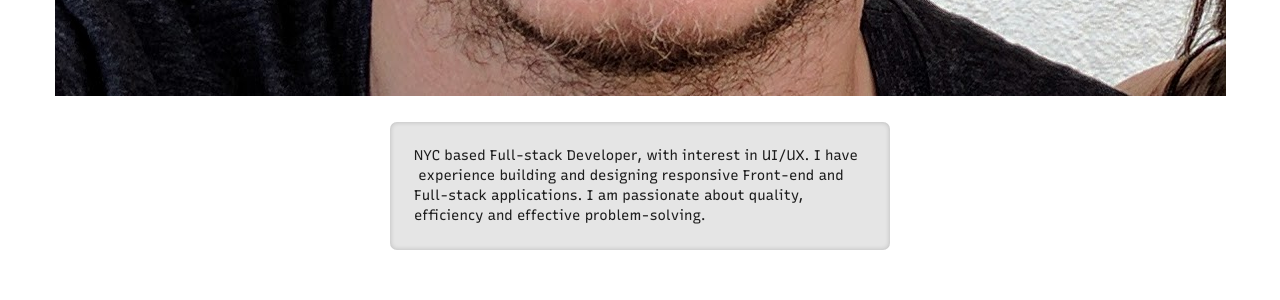
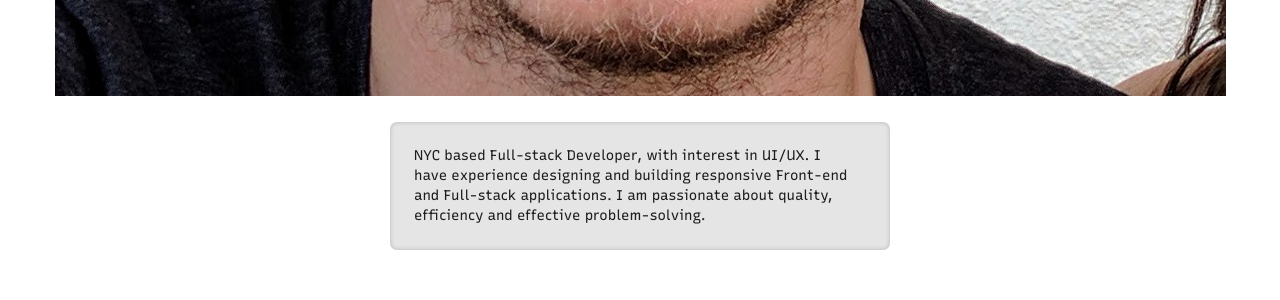
Before and after one commit to darwin911/portfolio-react, a React (Create React App) app: page / in a window 1280 px wide. Shown: the part 2000-2300 px from the top of the page. Built offline with nearby package versions, Linux system fonts and the light colour scheme.

Commit message:
fix minor typo

```diff
--- a/src/assets/data.js
+++ b/src/assets/data.js
@@ -8,7 +8,7 @@ import calc from '../assets/images/calc.png';
 
 const data = {
   blurb:
-    'NYC based Full-stack Developer, with interest in UI/UX. I have  experience building and designing responsive Front-end and Full-stack applications. I am passionate about quality, efficiency and effective problem-solving.',
+    'NYC based Full-stack Developer, with interest in UI/UX. I have experience designing and building responsive Front-end and Full-stack applications. I am passionate about quality, efficiency and effective problem-solving.',
   skills: [
     {
       title: 'HTML5',
```
